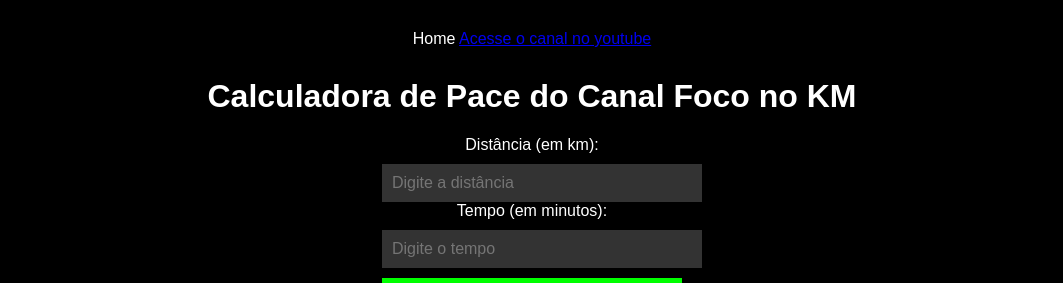
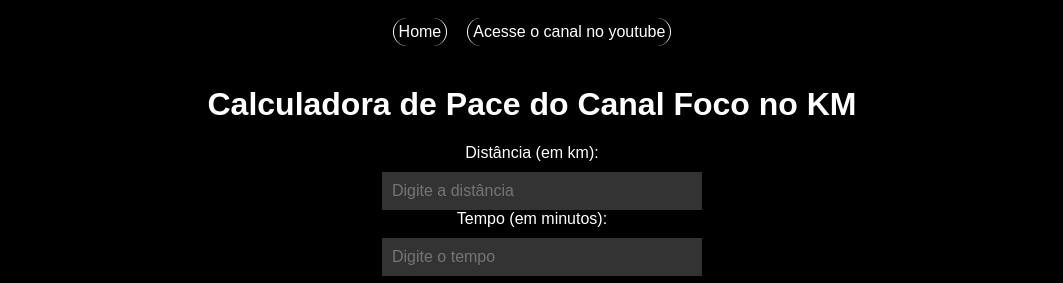
Before and after one commit to AndersonSeth/Calculadora-de-pace, a plain HTML site: page index.html in a window 1280 px wide. Shown: the top 283 px of the page, without its empty margins (108-1171 px from the left). Drawn offline with Linux system fonts and the light colour scheme.

```diff
--- a/index.html
+++ b/index.html
@@ -12,6 +12,8 @@
         <nav class="navigation"> <!-- Área de navegação -->
         <a button onclick="window.location.href= window.location.href">Home</a>
         <a href="https://www.youtube.com/@FocoNokm" target="_self">Acesse o canal no youtube</a>
+        </nav>
+
     </header>
 
     <h1>Calculadora de Pace do Canal Foco no KM</h1>
@@ -24,7 +26,7 @@
         <div id="result"></div>
     </div>
     <div id="background">
-        <img src="/cy.png" width="1000" />
+        <img src="imagens\cy.png" width="1000" />
     </div>
     <script src="script.js"></script>
 </body>
--- a/style.css
+++ b/style.css
@@ -35,7 +35,26 @@
     font-weight: bold;
 }
 
-header{
-    margin-top: 30px;
+.navigation {
+  display: flex;
+  justify-content: center;
+  align-items: center;
+  background-color: #000;
+  padding: 10px;
+}
 
+.navigation a {
+  color: #fff;
+  text-decoration: none;
+  margin: 0 10px;
+  padding: 5px;
+  border-radius: 150px;
+  transition: background-color 0.3s ease;
+  border-right: 1px solid #fff;
+  border-left: 1px solid #fff;
 }
+
+.navigation a:hover {
+  background-color: #0f0;
+  color: #000;
+}
```
Also changed, not shown: 1 other file.
